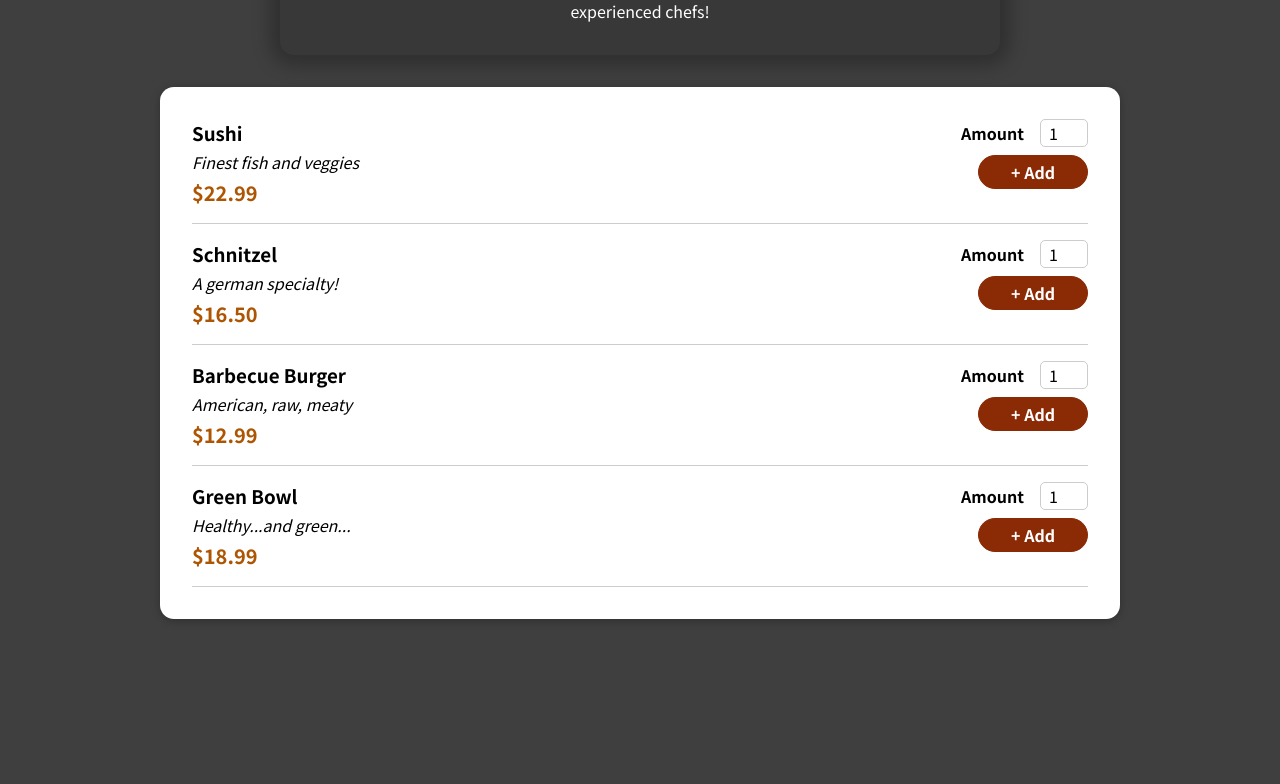
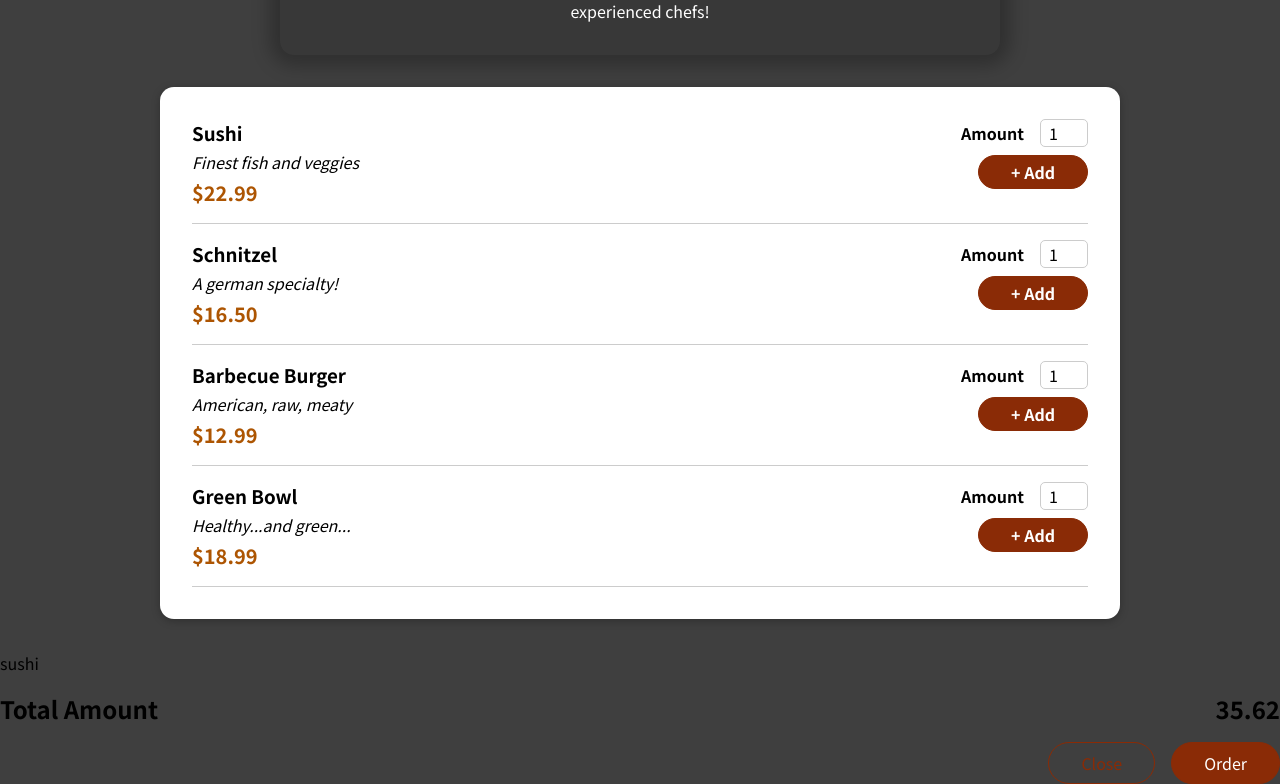
Before and after one commit to fstipo/Food-app, a React (Create React App) app: page / in a window 1280 px wide. Shown: the part 418-1202 px from the top of the page. Before the commit the page ends 1069 px from the top, so only its background shows below. Built offline with nearby package versions, Linux system fonts and the light colour scheme.

Commit message:
Cart component

```diff
--- a/src/App.js
+++ b/src/App.js
@@ -1,4 +1,5 @@
 import React, { Fragment } from 'react';
+import Cart from './components/Cart/Cart';
 import Header from './components/Layout/Header';
 import Meals from './components/Meals/Meals';
 const App = () => {
@@ -8,6 +9,7 @@ const App = () => {
       <main>
         <Meals />
       </main>
+      <Cart />
     </>
   );
 };
--- /dev/null
+++ b/src/components/Cart/Cart.js
@@ -0,0 +1,26 @@
+import styles from './Cart.module.css';
+
+const Cart = (props) => {
+  const cartItems = [{ id: 'c1', name: 'sushi', amount: 2, price: 12.99 }].map(
+    (item) => (
+      <ul className={styles['cart-items']}>
+        <li>{item.name}</li>
+      </ul>
+    )
+  );
+  return (
+    <div>
+      {cartItems}
+      <div className={styles.total}>
+        <span>Total Amount</span>
+        <span>35.62</span>
+      </div>
+      <div className={styles.actions}>
+        <button className={styles['button--alt']}>Close</button>
+        <button className={styles.button}>Order</button>
+      </div>
+    </div>
+  );
+};
+
+export default Cart;
```
Also changed, not shown: 1 other file (tests, documents, lock files or other folders).
